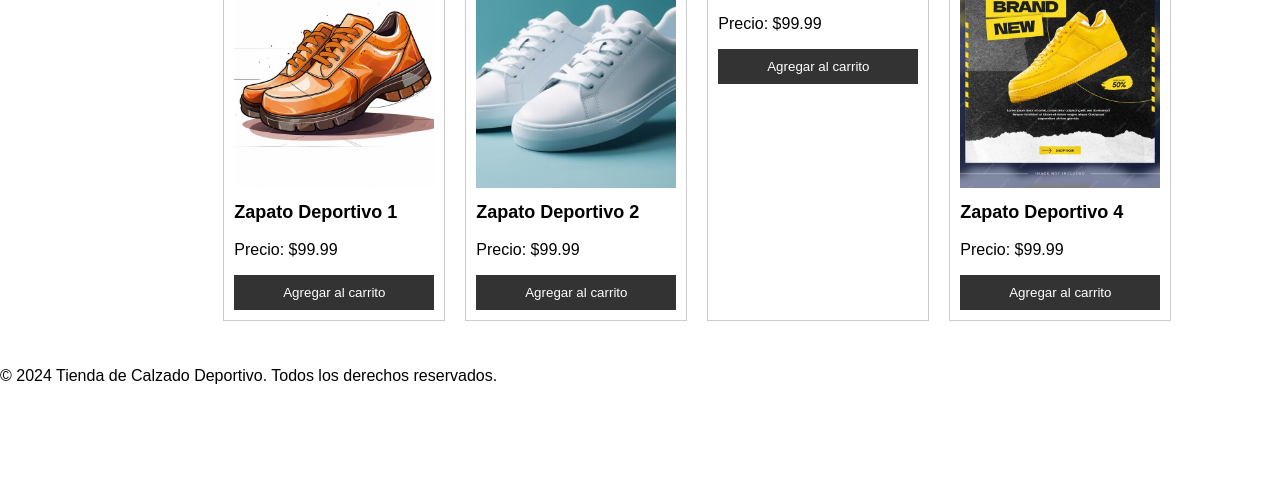
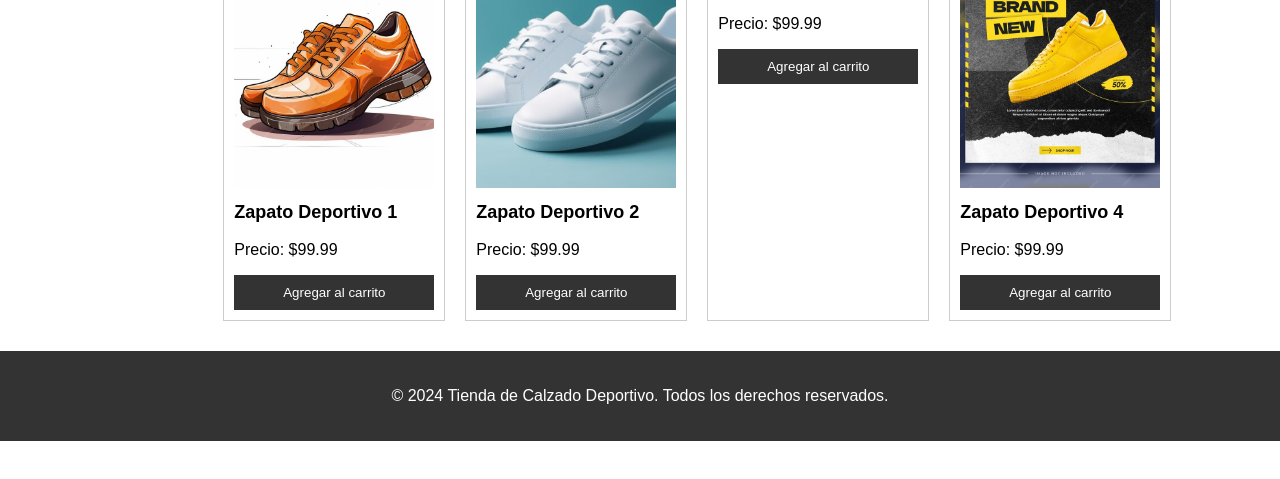
Before and after one commit to Wbahoque09/PrimerPunto_Rubrica, a plain HTML site: page index.html in a window 1280 px wide. Shown: the part 231-710 px from the top of the page. Drawn offline with Linux system fonts and the light colour scheme.

Commit message:
style: :lipstick: Estilos footer
Se cambia el diseño del footer

```diff
--- a/style.css
+++ b/style.css
@@ -74,3 +74,11 @@ main {
 .producto button:hover {
     background-color: #555;
 }
+
+/* Footer */
+footer {
+    background-color: #333;
+    color: #fff;
+    text-align: center;
+    padding: 20px;
+}
```
